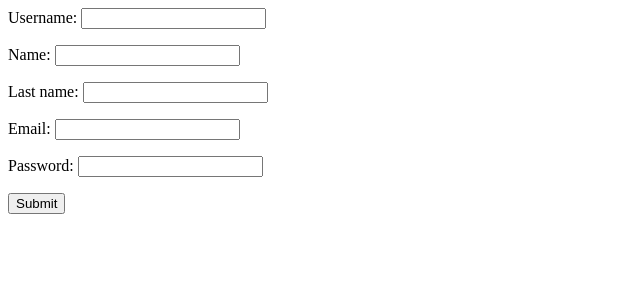
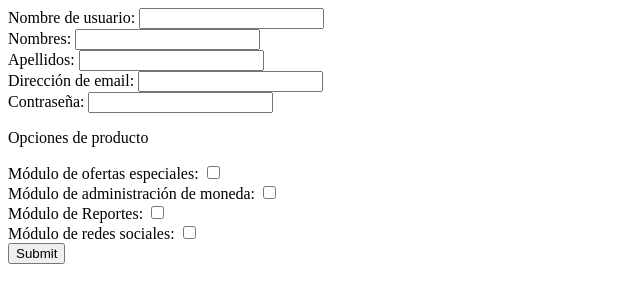
Before and after one commit to miso4204/Grupo08, a Django app: page /account/register/ in a window 1280 px wide. Shown: the top 303 px of the page, without its empty margins (0-640 px from the left). Run offline with Django 3.2, Linux system fonts and the light colour scheme; parts of the project's set-up code (start-up, migrations or seed data) failed here and were passed over.

Commit message:
Mejoras al formulario de registro
- Se agregan validaciones a los campos del registro
- Se agregan opciones de productos
- La plantilla se configura para tener mayor personalización

```diff
--- a/vhs_web/account/forms.py
+++ b/vhs_web/account/forms.py
@@ -2,13 +2,13 @@ from django import forms
 
 class RegisterForm(forms.Form):
 
-	username = forms.CharField(max_length=100)
-	name = forms.CharField(max_length=100)
+	username = forms.CharField(max_length=100, required = True)
+	name = forms.CharField(max_length=100, required = True)
 	last_name = forms.CharField(max_length=100)
-	email = forms.EmailField()
-	password = forms.CharField(widget=forms.PasswordInput)
-
-    # subject = forms.CharField(max_length=100)
-    # message = forms.CharField(widget=forms.Textarea)
-    # sender = forms.EmailField()
-    # cc_myself = forms.BooleanField(required=False)
+	email = forms.EmailField(required = True)
+	password = forms.CharField(widget=forms.PasswordInput, required = True)
+	# Opciones de productos
+	special_offer = forms.BooleanField(required=False)
+	money_administration = forms.BooleanField(required=False)
+	report = forms.BooleanField(required=False)
+	social_network = forms.BooleanField(required=False)
--- a/vhs_web/account/views.py
+++ b/vhs_web/account/views.py
@@ -36,7 +36,9 @@ def logout(request):
 	return render_to_response('account/logout.html')
 
 def register(request):
+
 	if request.method == 'POST':
+
 		form = RegisterForm(request.POST)
 		if form.is_valid():
 
@@ -45,6 +47,11 @@ def register(request):
 			last_name = form.cleaned_data['last_name']
 			email = form.cleaned_data['email']
 			password = form.cleaned_data['password']
+			# Opciones de productos
+			special_offer = form.cleaned_data['special_offer']
+			money_administration = form.cleaned_data['money_administration']
+			report = form.cleaned_data['report']
+			social_network = form.cleaned_data['social_network']
 
 			user = User.objects.create_user(username=username, email=email, password=password)
 			user.first_name = name
@@ -53,6 +60,8 @@ def register(request):
 			user.save()
 
 			return HttpResponseRedirect('/account/login/')
+		else:
+			form.add_error(None, "Register form is invalid.")
 	else:
 		form = RegisterForm()
 	return render(request, 'account/register.html', {'form': form})
--- a/vhs_web/templates/account/register.html
+++ b/vhs_web/templates/account/register.html
@@ -1,5 +1,44 @@
+{{ form.non_field_errors }}
 <form action="/account/register/" method="post">
 	{% csrf_token %}
-	{{ form.as_p }}
+
+	{{ form.username.errors }}
+	<label for="{{ form.username.id_for_label }}">Nombre de usuario:</label>
+	{{ form.username }}</br>
+
+	{{ form.name.errors }}
+	<label for="{{ form.name.id_for_label }}">Nombres:</label>
+	{{ form.name }}</br>
+
+	{{ form.last_name.errors }}
+	<label for="{{ form.last_name.id_for_label }}">Apellidos:</label>
+	{{ form.last_name }}</br>
+
+	{{ form.email.errors }}
+	<label for="{{ form.email.id_for_label }}">Dirección de email:</label>
+	{{ form.email }}</br>
+
+	{{ form.password.errors }}
+	<label for="{{ form.password.id_for_label }}">Contraseña:</label>
+	{{ form.password }}</br>
+
+	<p>Opciones de producto</p>
+
+	{{ form.special_offer.errors }}
+	<label for="{{ form.special_offer.id_for_label }}">Módulo de ofertas especiales:</label>
+	{{ form.special_offer }}</br>
+
+	{{ form.money_administration.errors }}
+	<label for="{{ form.money_administration.id_for_label }}">Módulo de administración de moneda:</label>
+	{{ form.money_administration }}</br>
+
+	{{ form.report.errors }}
+	<label for="{{ form.report.id_for_label }}">Módulo de Reportes:</label>
+	{{ form.report }}</br>
+
+	{{ form.social_network.errors }}
+	<label for="{{ form.social_network.id_for_label }}">Módulo de redes sociales:</label>
+	{{ form.social_network }}</br>
+
 	<input type="submit" value="Submit" />
 </form>
```
Also changed, not shown: 1 other file.
